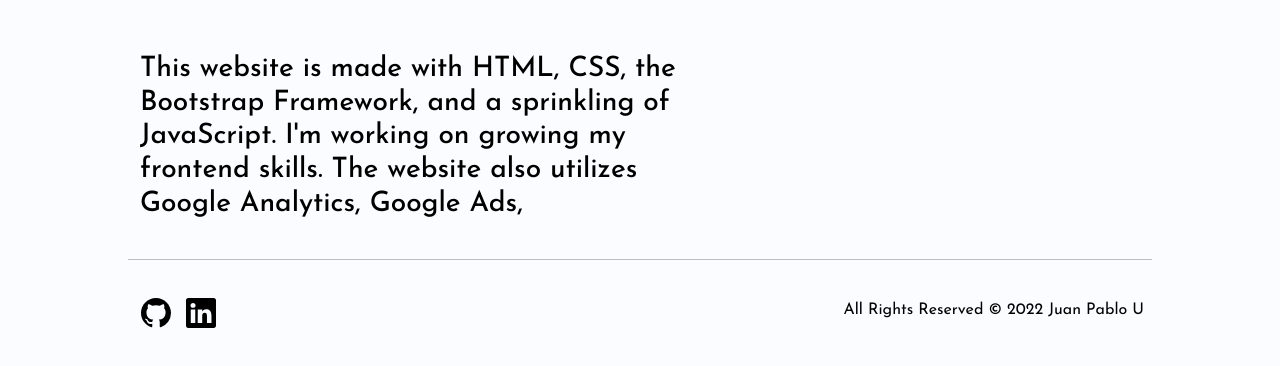
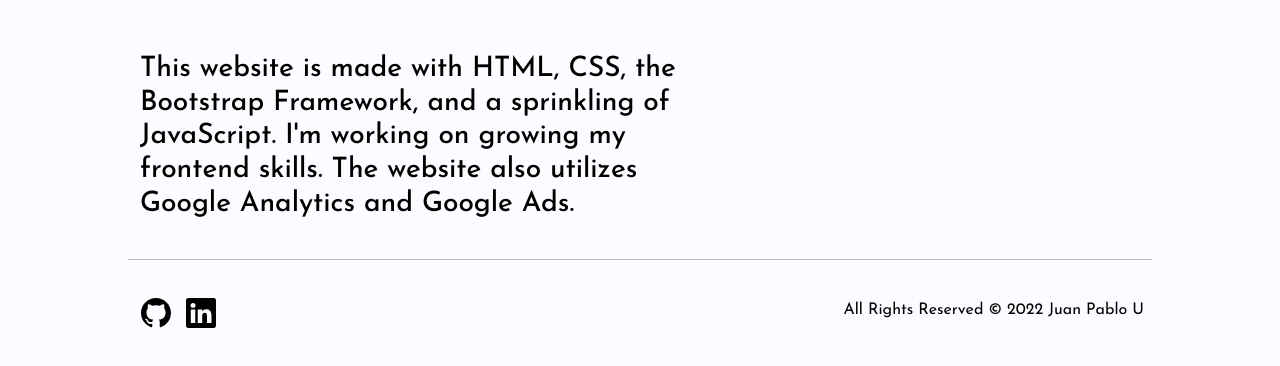
Before and after one commit to jpurista/jpurista.github.io, a plain HTML site: page index.html in a window 1280 px wide. Shown: the part 580-946 px from the top of the page. Drawn offline with nearby package versions, Linux system fonts and the light colour scheme.

Commit message:
homepage update

```diff
--- a/index.html
+++ b/index.html
@@ -63,7 +63,7 @@
                         <h2>I hope you enjoy exploring my portfolio site and reach out if you have any comments or suggestions.</h2>
                         <br>
                         <br>
-                        <h3>This website is made with HTML, CSS, the Bootstrap Framework, and a sprinkling of JavaScript. I'm working on growing my frontend skills. The website also utilizes Google Analytics, Google Ads, </h3>
+                        <h3>This website is made with HTML, CSS, the Bootstrap Framework, and a sprinkling of JavaScript. I'm working on growing my frontend skills. The website also utilizes Google Analytics and Google Ads.</h3>
                 </div>
 
                 <div class=' col-12 col-md-5 d-flex justify-content-center' >
```
